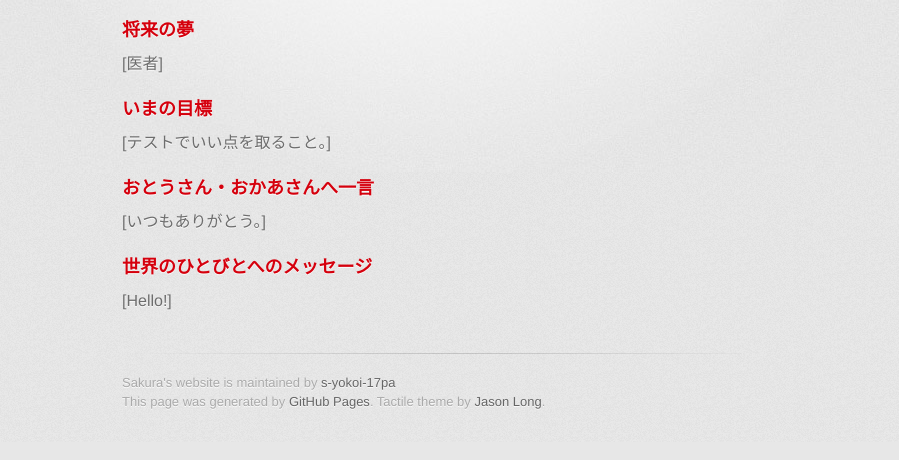
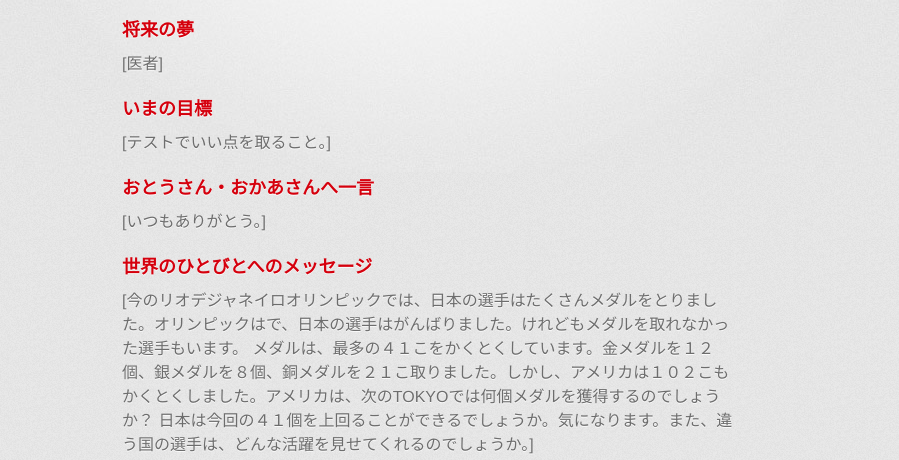
Before and after one commit to s-yokoi-17pa/web, a plain HTML site: page index.html in a window 1280 px wide. Shown: the part 401-861 px from the top of the page, without its empty margins (208-1107 px from the left). Drawn offline with Linux system fonts and the light colour scheme; a web font is replaced by a local one.

Commit message:
Update index.html

```diff
--- a/index.html
+++ b/index.html
@@ -59,7 +59,9 @@
 <h3>
 <a id="世界のひとびとへのメッセージ" class="anchor" href="#%E4%B8%96%E7%95%8C%E3%81%AE%E3%81%B2%E3%81%A8%E3%81%B3%E3%81%A8%E3%81%B8%E3%81%AE%E3%83%A1%E3%83%83%E3%82%BB%E3%83%BC%E3%82%B8" aria-hidden="true"><span aria-hidden="true" class="octicon octicon-link"></span></a>世界のひとびとへのメッセージ</h3>
 
-<p>[Hello!]</p>
+<p>[今のリオデジャネイロオリンピックでは、日本の選手はたくさんメダルをとりました。オリンピックはで、日本の選手はがんばりました。けれどもメダルを取れなかった選手もいます。
+メダルは、最多の４１こをかくとくしています。金メダルを１２個、銀メダルを８個、銅メダルを２１こ取りました。しかし、アメリカは１０２こもかくとくしました。アメリカは、次のTOKYOでは何個メダルを獲得するのでしょうか？
+日本は今回の４１個を上回ることができるでしょうか。気になります。また、違う国の選手は、どんな活躍を見せてくれるのでしょうか。]</p>
         </section>
 
         <footer>
```
